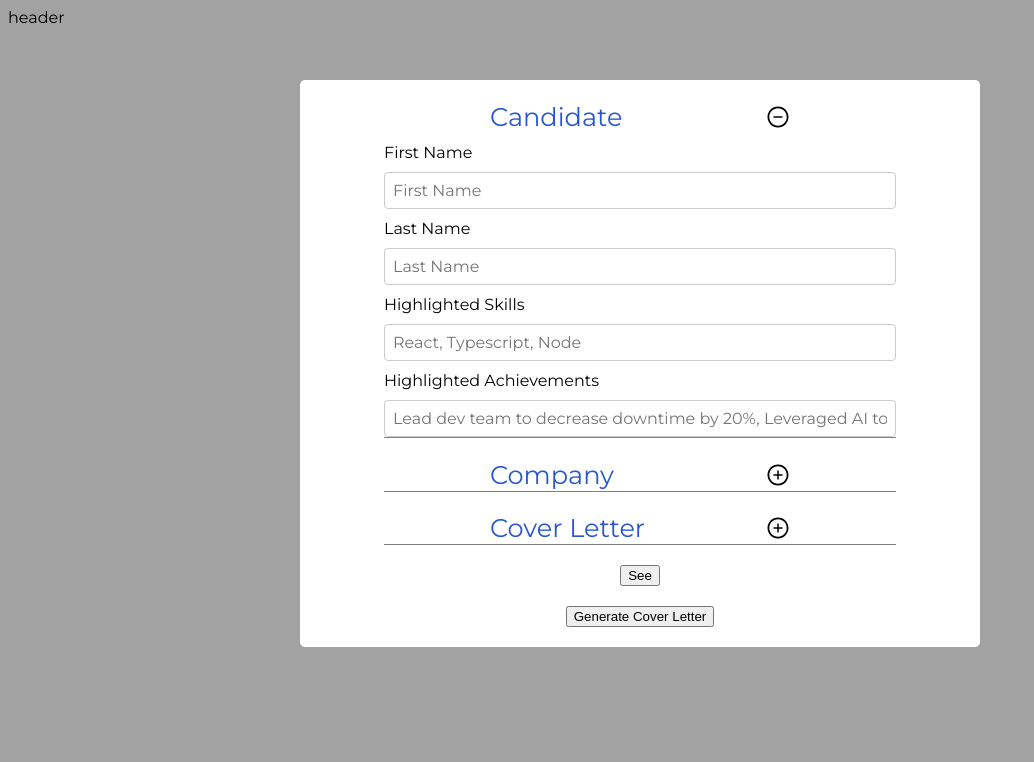
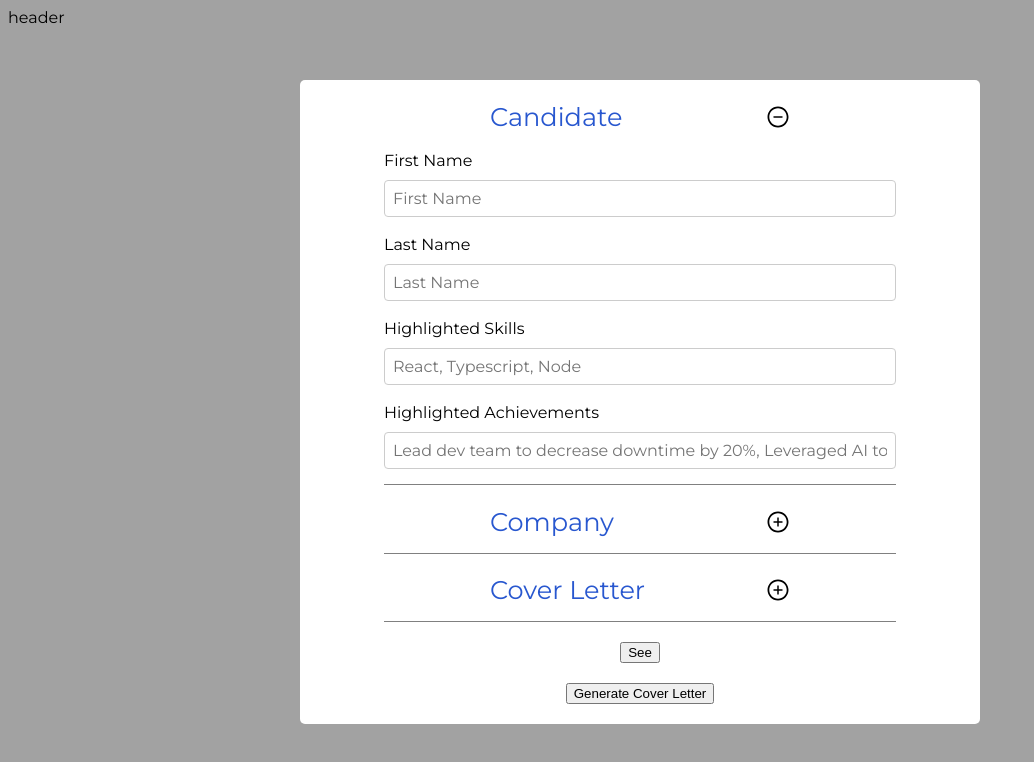
Before and after one commit to JoshBergman/AutoCoverLetter, a React (Create React App) app in the folder auto_cl_frontend/: page / in a window 1280 px wide. Both pictures are taken after a click on the element "Candidate". Shown: the top 762 px of the page, without its empty margins (0-1034 px from the left). Built offline with nearby package versions, Linux system fonts and the light colour scheme.

Commit message:
Field style improvements

```diff
--- a/auto_cl_frontend/src/components/form-components/form-fields/field-error.tsx
+++ b/auto_cl_frontend/src/components/form-components/form-fields/field-error.tsx
@@ -1,9 +1,11 @@
+import styles from "./styles/field-style.module.css";
+
 interface IFieldErrorProps {
   errorMessage: string;
 }
 
 const FieldError = ({ errorMessage }: IFieldErrorProps) => {
-  return <label>{errorMessage}</label>;
+  return <label className={styles.fieldError}>{errorMessage}</label>;
 };
 
 export default FieldError;
--- a/auto_cl_frontend/src/components/form-components/form-fields/number-field.tsx
+++ b/auto_cl_frontend/src/components/form-components/form-fields/number-field.tsx
@@ -4,17 +4,20 @@ import styles from "./styles/field-style.module.css";
 import { IAction } from "../../../interfaces/user-info";
 import FieldError from "./field-error";
 import { numberValidator } from "../../../validators/number-field-validation";
+import { ICoverLetterFormInfo } from "../../../interfaces/cover-letter-form-info";
 
 interface IStringFieldProps {
   dispatchPointer: React.Dispatch<IAction>;
   actionType: string;
   fieldValue: number;
+  fieldInfo: ICoverLetterFormInfo["X"][0];
 }
 
 const NumberField = ({
   dispatchPointer,
   actionType,
   fieldValue,
+  fieldInfo,
 }: IStringFieldProps) => {
   const [error, setError] = useState("");
   const fieldRef = useRef<HTMLInputElement>(null);
@@ -47,6 +50,9 @@ const NumberField = ({
 
   return (
     <React.Fragment>
+      <label className={styles.inputLabel} htmlFor={fieldInfo.question}>
+        {fieldInfo.question}
+      </label>
       <input
         className={styles.input}
         onChange={fieldChangeHandler}
--- a/auto_cl_frontend/src/components/form-components/form-fields/string-array-field.tsx
+++ b/auto_cl_frontend/src/components/form-components/form-fields/string-array-field.tsx
@@ -60,7 +60,9 @@ const StringArrayField = ({
 
   return (
     <React.Fragment>
-      <label htmlFor={fieldInfo.question}>{fieldInfo.question}</label>
+      <label className={styles.inputLabel} htmlFor={fieldInfo.question}>
+        {fieldInfo.question}
+      </label>
       <input
         className={styles.input}
         type="text"
--- a/auto_cl_frontend/src/components/form-components/form-fields/string-field.tsx
+++ b/auto_cl_frontend/src/components/form-components/form-fields/string-field.tsx
@@ -51,7 +51,9 @@ const StringField = ({
 
   return (
     <React.Fragment>
-      <label htmlFor={fieldInfo.question}>{fieldInfo.question}</label>
+      <label className={styles.inputLabel} htmlFor={fieldInfo.question}>
+        {fieldInfo.question}
+      </label>
       <input
         className={styles.input}
         type="text"
--- a/auto_cl_frontend/src/components/form-components/form-fields/styles/field-style.module.css
+++ b/auto_cl_frontend/src/components/form-components/form-fields/styles/field-style.module.css
@@ -10,3 +10,19 @@
   outline: none;
   transition: all 0.2s ease-in-out;
 }
+
+.inputLabel {
+  font-size: 1rem;
+  font-weight: 500;
+  margin: 0;
+  margin-top: 0.5rem;
+  display: block;
+}
+
+.fieldError {
+  color: red;
+  font-size: 0.8rem;
+  margin: 0;
+  margin-top: 0.5rem;
+  display: block;
+}
--- a/auto_cl_frontend/src/components/form-components/getField.tsx
+++ b/auto_cl_frontend/src/components/form-components/getField.tsx
@@ -37,6 +37,7 @@ export const getSingleField = (
           dispatchPointer={dispatch}
           actionType={fieldInfo.type}
           fieldValue={fieldInfo.info as number}
+          fieldInfo={fieldInfo}
         />
       );
     default:
--- a/auto_cl_frontend/src/components/form-components/styles/cover-letter-form.module.css
+++ b/auto_cl_frontend/src/components/form-components/styles/cover-letter-form.module.css
@@ -9,4 +9,6 @@
   gap: 20px;
   border-radius: 5px;
   padding: 20px;
+  max-height: 80vh;
+  overflow-y: scroll;
 }
--- a/auto_cl_frontend/src/components/form-components/styles/form-section.module.css
+++ b/auto_cl_frontend/src/components/form-components/styles/form-section.module.css
@@ -4,6 +4,7 @@
   flex-direction: column;
   gap: 10px;
   width: 80%;
+  padding-bottom: 15px;
 
   background-color: white;
 }
```
